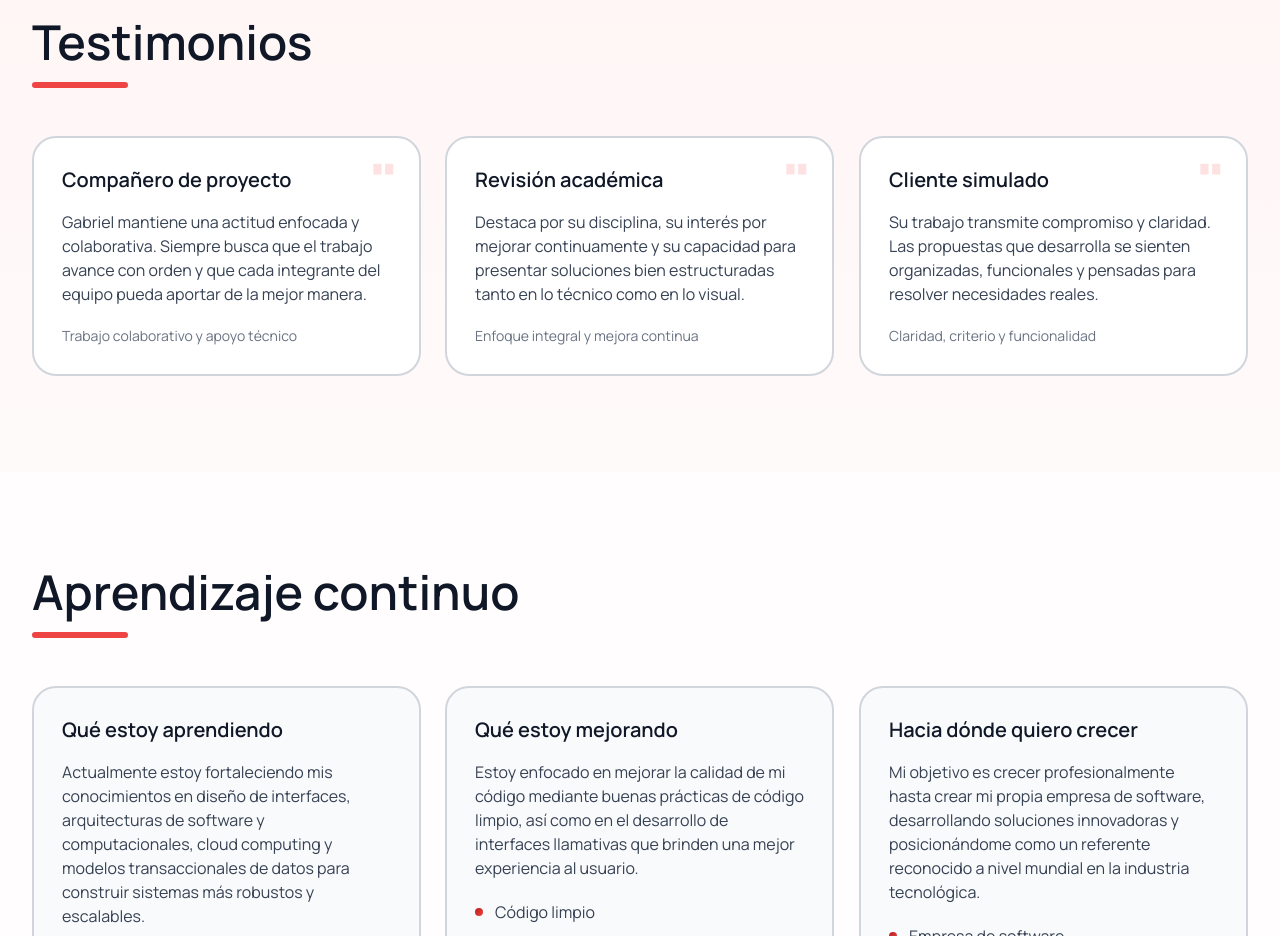
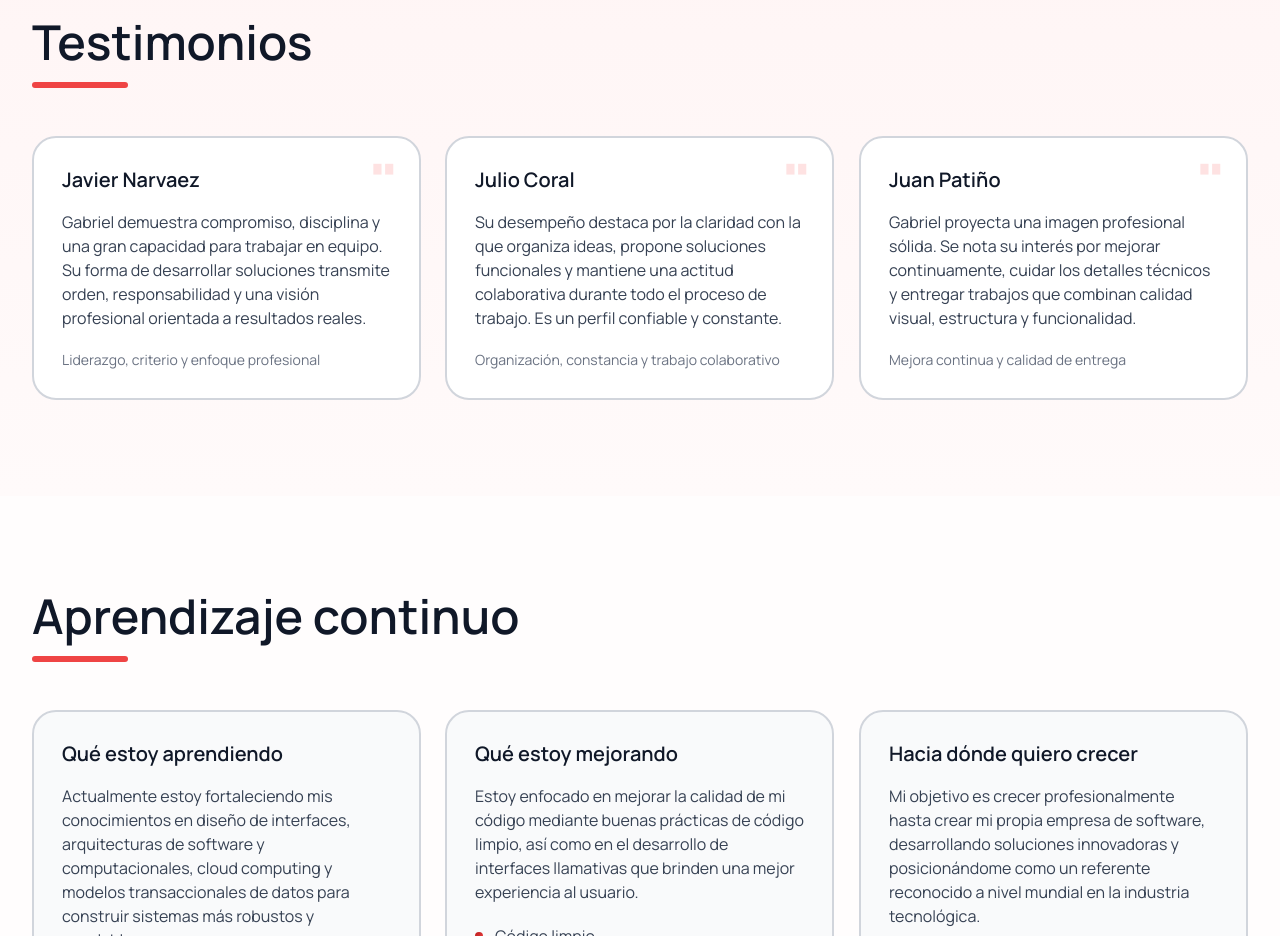
Before and after one commit to Gabonarvaezm/portafolio-Gabriel-narvaez, a Next.js app in the folder portafolio-profesional/: page / in a window 1280 px wide. Shown: the part 5220-6156 px from the top of the page. Built offline with nearby package versions, Linux system fonts and the light colour scheme.

Commit message:
subiendo testimonios reales

```diff
--- a/portafolio-profesional/app/data/content.ts
+++ b/portafolio-profesional/app/data/content.ts
@@ -264,11 +264,11 @@ export const content: Record<Language, PortfolioContent> = {
 
     testimonials: [
 
-      { title: "Compañero de proyecto", text: "Gabriel mantiene una actitud enfocada y colaborativa. Siempre busca que el trabajo avance con orden y que cada integrante del equipo pueda aportar de la mejor manera.", note: "Trabajo colaborativo y apoyo técnico" },
+      { title: "Javier Narvaez", text: "Gabriel demuestra compromiso, disciplina y una gran capacidad para trabajar en equipo. Su forma de desarrollar soluciones transmite orden, responsabilidad y una visi\u00f3n profesional orientada a resultados reales.", note: "Liderazgo, criterio y enfoque profesional" },
 
-      { title: "Revisión académica", text: "Destaca por su disciplina, su interés por mejorar continuamente y su capacidad para presentar soluciones bien estructuradas tanto en lo técnico como en lo visual.", note: "Enfoque integral y mejora continua" },
+      { title: "Julio Coral", text: "Su desempe\u00f1o destaca por la claridad con la que organiza ideas, propone soluciones funcionales y mantiene una actitud colaborativa durante todo el proceso de trabajo. Es un perfil confiable y constante.", note: "Organizaci\u00f3n, constancia y trabajo colaborativo" },
 
-      { title: "Cliente simulado", text: "Su trabajo transmite compromiso y claridad. Las propuestas que desarrolla se sienten organizadas, funcionales y pensadas para resolver necesidades reales.", note: "Claridad, criterio y funcionalidad" },
+      { title: "Juan Pati\u00f1o", text: "Gabriel proyecta una imagen profesional s\u00f3lida. Se nota su inter\u00e9s por mejorar continuamente, cuidar los detalles t\u00e9cnicos y entregar trabajos que combinan calidad visual, estructura y funcionalidad.", note: "Mejora continua y calidad de entrega" },
 
     ],
 
@@ -470,11 +470,11 @@ export const content: Record<Language, PortfolioContent> = {
 
     testimonials: [
 
-      { title: "\u9879\u76ee\u5408\u4f5c\u8005", text: "Gabriel \u4fdd\u6301\u4e13\u6ce8\u4e14\u5177\u6709\u534f\u4f5c\u7cbe\u795e\u3002\u4ed6\u603b\u662f\u8ba9\u5de5\u4f5c\u6709\u6761\u4e0d\u7d0a\u5730\u5411\u524d\u63a8\u8fdb\uff0c\u5e76\u4fdd\u8bc1\u56e2\u961f\u6bcf\u4e2a\u6210\u5458\u90fd\u80fd\u6709\u6548\u8d21\u732e\u3002", note: "\u534f\u4f5c\u4e0e\u6280\u672f\u652f\u6301" },
+      { title: "Javier Narvaez", text: "Gabriel \u5c55\u73b0\u51fa\u8d23\u4efb\u611f\u3001\u7eaa\u5f8b\u6027\u4ee5\u53ca\u5f88\u5f3a\u7684\u56e2\u961f\u5408\u4f5c\u80fd\u529b\u3002\u4ed6\u5f00\u53d1\u89e3\u51b3\u65b9\u6848\u7684\u65b9\u5f0f\u4f53\u73b0\u51fa\u6761\u7406\u3001\u62c5\u5f53\u4ee5\u53ca\u9762\u5411\u771f\u5b9e\u6210\u679c\u7684\u4e13\u4e1a\u601d\u7ef4\u3002", note: "\u9886\u5bfc\u529b\u3001\u5224\u65ad\u529b\u4e0e\u4e13\u4e1a\u5bfc\u5411" },
 
-      { title: "\u5b66\u672f\u8bc4\u4ef7", text: "\u4ed6\u4ee5\u7eaa\u5f8b\u6027\u3001\u6301\u7eed\u8fdb\u6b65\u7684\u610f\u8bc6\u4ee5\u53ca\u5728\u6280\u672f\u548c\u89c6\u89c9\u4e24\u65b9\u9762\u6e05\u6670\u5448\u73b0\u89e3\u51b3\u65b9\u6848\u7684\u80fd\u529b\u800c\u8131\u9896\u800c\u51fa\u3002", note: "\u5168\u5c40\u601d\u7ef4\u4e0e\u6301\u7eed\u6539\u8fdb" },
+      { title: "Julio Coral", text: "\u4ed6\u7684\u8868\u73b0\u7a81\u51fa\u4e4b\u5904\u5728\u4e8e\u80fd\u591f\u6e05\u6670\u7ec4\u7ec7\u60f3\u6cd5\u3001\u63d0\u51fa\u5b9e\u7528\u65b9\u6848\uff0c\u5e76\u5728\u6574\u4e2a\u5de5\u4f5c\u8fc7\u7a0b\u4e2d\u4fdd\u6301\u534f\u4f5c\u6001\u5ea6\u3002\u4ed6\u662f\u4e00\u4e2a\u53ef\u9760\u4e14\u7a33\u5b9a\u7684\u5408\u4f5c\u5bf9\u8c61\u3002", note: "\u7ec4\u7ec7\u80fd\u529b\u3001\u7a33\u5b9a\u6027\u4e0e\u56e2\u961f\u534f\u4f5c" },
 
-      { title: "\u6a21\u62df\u5ba2\u6237", text: "\u4ed6\u7684\u5de5\u4f5c\u4f20\u8fbe\u51fa\u627f\u8bfa\u611f\u4e0e\u6e05\u6670\u5ea6\u3002\u4ed6\u63d0\u51fa\u7684\u65b9\u6848\u663e\u5f97\u6709\u7ec4\u7ec7\u3001\u5b9e\u7528\uff0c\u5e76\u9762\u5411\u771f\u5b9e\u9700\u6c42\u3002", note: "\u6e05\u6670\u5ea6\u3001\u5224\u65ad\u529b\u4e0e\u529f\u80fd\u6027" },
+      { title: "Juan Pati\u00f1o", text: "Gabriel \u5c55\u73b0\u51fa\u624e\u5b9e\u7684\u4e13\u4e1a\u5f62\u8c61\u3002\u4ed6\u5bf9\u6301\u7eed\u8fdb\u6b65\u3001\u6280\u672f\u7ec6\u8282\u4ee5\u53ca\u517c\u987e\u89c6\u89c9\u8d28\u91cf\u3001\u7ed3\u6784\u4e0e\u529f\u80fd\u6027\u4ea4\u4ed8\u6210\u679c\u7684\u91cd\u89c6\u975e\u5e38\u660e\u663e\u3002", note: "\u6301\u7eed\u63d0\u5347\u4e0e\u4ea4\u4ed8\u8d28\u91cf" },
 
     ],
 
@@ -675,11 +675,11 @@ export const content: Record<Language, PortfolioContent> = {
 
     testimonials: [
 
-      { title: "Projektpartner", text: "Gabriel arbeitet fokussiert und kollaborativ. Er sorgt dafür, dass die Arbeit geordnet vorangeht und jedes Teammitglied bestmöglich beitragen kann.", note: "Zusammenarbeit und technische Unterstützung" },
+      { title: "Javier Narvaez", text: "Gabriel zeigt Engagement, Disziplin und eine starke F\u00e4higkeit zur Teamarbeit. Die Art, wie er L\u00f6sungen entwickelt, vermittelt Struktur, Verantwortung und eine professionelle Ausrichtung auf echte Ergebnisse.", note: "F\u00fchrung, Urteilsverm\u00f6gen und professioneller Fokus" },
 
-      { title: "Akademische Bewertung", text: "Er überzeugt durch Disziplin, seinen Wunsch nach kontinuierlicher Verbesserung und seine Fähigkeit, technische wie visuelle Lösungen strukturiert zu präsentieren.", note: "Ganzheitlicher Ansatz und kontinuierliche Verbesserung" },
+      { title: "Julio Coral", text: "Seine Leistung f\u00e4llt durch die Klarheit auf, mit der er Ideen ordnet, funktionale L\u00f6sungen vorschl\u00e4gt und w\u00e4hrend des gesamten Arbeitsprozesses eine kooperative Haltung beibeh\u00e4lt. Er ist ein verl\u00e4ssliches und konstantes Profil.", note: "Organisation, Best\u00e4ndigkeit und Teamarbeit" },
 
-      { title: "Simulierter Kunde", text: "Seine Arbeit vermittelt Verbindlichkeit und Klarheit. Die von ihm entwickelten Vorschläge wirken organisiert, funktional und auf reale Bedürfnisse ausgerichtet.", note: "Klarheit, Urteilskraft und Funktionalität" },
+      { title: "Juan Pati\u00f1o", text: "Gabriel vermittelt ein solides professionelles Bild. Sein Interesse an kontinuierlicher Verbesserung, technischer Sorgfalt und an Arbeiten, die visuelle Qualit\u00e4t, Struktur und Funktionalit\u00e4t verbinden, ist deutlich erkennbar.", note: "Kontinuierliche Verbesserung und Lieferqualit\u00e4t" },
 
     ],
 
@@ -881,11 +881,11 @@ export const content: Record<Language, PortfolioContent> = {
 
     testimonials: [
 
-      { title: "Project teammate", text: "Gabriel keeps a focused and collaborative attitude. He always looks for ways to move the work forward in an organized way and help every team member contribute effectively.", note: "Collaborative work and technical support" },
+      { title: "Javier Narvaez", text: "Gabriel shows commitment, discipline, and a strong ability to work with others. The way he builds solutions reflects structure, responsibility, and a professional mindset focused on real results.", note: "Leadership, judgment, and professional focus" },
 
-      { title: "Academic review", text: "He stands out for his discipline, his drive for continuous improvement, and his ability to present well-structured solutions both technically and visually.", note: "Holistic thinking and constant improvement" },
+      { title: "Julio Coral", text: "His performance stands out for the clarity with which he organizes ideas, proposes functional solutions, and keeps a collaborative attitude throughout the entire work process. He is a reliable and consistent profile.", note: "Organization, consistency, and teamwork" },
 
-      { title: "Simulated client", text: "His work communicates commitment and clarity. The proposals he develops feel organized, functional, and designed to solve real needs.", note: "Clarity, judgment, and functionality" },
+      { title: "Juan Pati\u00f1o", text: "Gabriel projects a solid professional image. His interest in continuous improvement, technical detail, and delivering work that combines visual quality, structure, and functionality is evident.", note: "Continuous improvement and delivery quality" },
 
     ],
 
```
